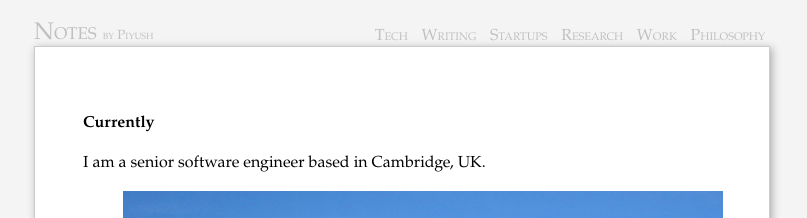
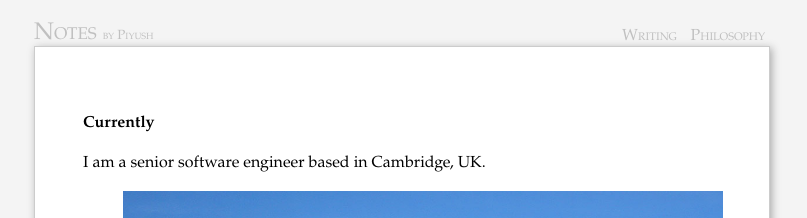
Before and after one commit to piyushahuja/piyushahuja.github.io, a Jekyll site: the page built from index.md, in a window 1280 px wide. Shown: the top 218 px of the page, without its empty margins (238-1045 px from the left). Built offline with Jekyll 4.4.1, drawn with Linux system fonts in a browser that asks for light colours.

Commit message:
auto deployed

```diff
--- a/_includes/nav-professional.html
+++ b/_includes/nav-professional.html
@@ -3,11 +3,11 @@
     <span class="byline"> <a href="/">by Piyush </a></span>
 </h1>
 <ul class="nav">
-  <li><a class="page-link" href="/tech">Tech</a>
+  <!-- <li><a class="page-link" href="/tech">Tech</a>  -->
 	 <li><a class="page-link" href="/writing"> Writing</a>
-  <li><a class="page-link" href="/startups">Startups</a>
+ <!--  <li><a class="page-link" href="/startups">Startups</a>
   <li><a class="page-link" href="/research">Research</a>
-	<li><a class="page-link" href="/work">Work</a>
+	<li><a class="page-link" href="/work">Work</a>  -->
   <li><a class="page-link" href="/philosophy">Philosophy</a>
   <!--
   <li><a class="page-link" href="/teaching">Teaching</a>   -->
```
